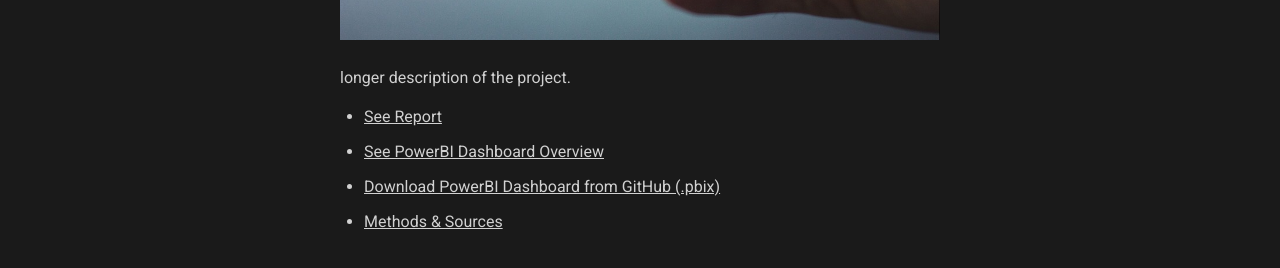
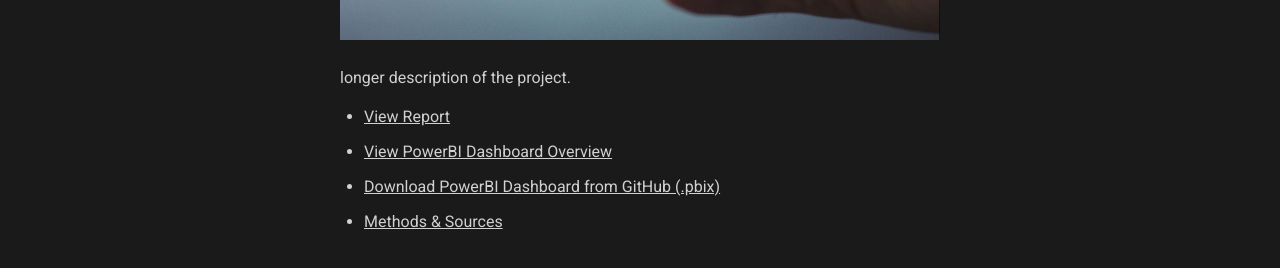
Before and after one commit to joanna-wi/joanna-wi.github.io, a Jekyll site: the page built from _projects/project-2.md, in a window 1280 px wide. Shown: the part 491-759 px from the top of the page. Built offline with Jekyll 4.4.1, drawn with Linux system fonts in a browser that asks for light colours; nearby versions of some CDN libraries.

Commit message:
Update project-2.md

```diff
--- a/_projects/project-2.md
+++ b/_projects/project-2.md
@@ -6,7 +6,7 @@ image: yt-1.jpg
 
 longer description of the project.
 
-- <a href="https://joanna-wi.github.io/Project-2/Educational%20Content%20Preferences.pdf" target="_blank" rel="noopener noreferrer">See Report</a>
-- <a href="https://joanna-wi.github.io/Project-2/Dashboard%20Overview%20-%20Project%202.pdf" target="_blank" rel="noopener noreferrer">See PowerBI Dashboard Overview</a>
+- <a href="https://joanna-wi.github.io/Project-2/Educational%20Content%20Preferences.pdf" target="_blank" rel="noopener noreferrer">View Report</a>
+- <a href="https://joanna-wi.github.io/Project-2/Dashboard%20Overview%20-%20Project%202.pdf" target="_blank" rel="noopener noreferrer">View PowerBI Dashboard Overview</a>
 - <a href="https://github.com/joanna-wi/joanna-wi.github.io/raw/refs/heads/Project-2/Project%202%20-%20Dashboard.pbix" target="_blank" rel="noopener noreferrer">Download PowerBI Dashboard from GitHub (.pbix)</a>
 - <a href="https://joanna-wi.github.io/Project-2/Methods%20and%20sources%20-%20Project%202.pdf" target="_blank" rel="noopener noreferrer">Methods &amp; Sources</a>
```
